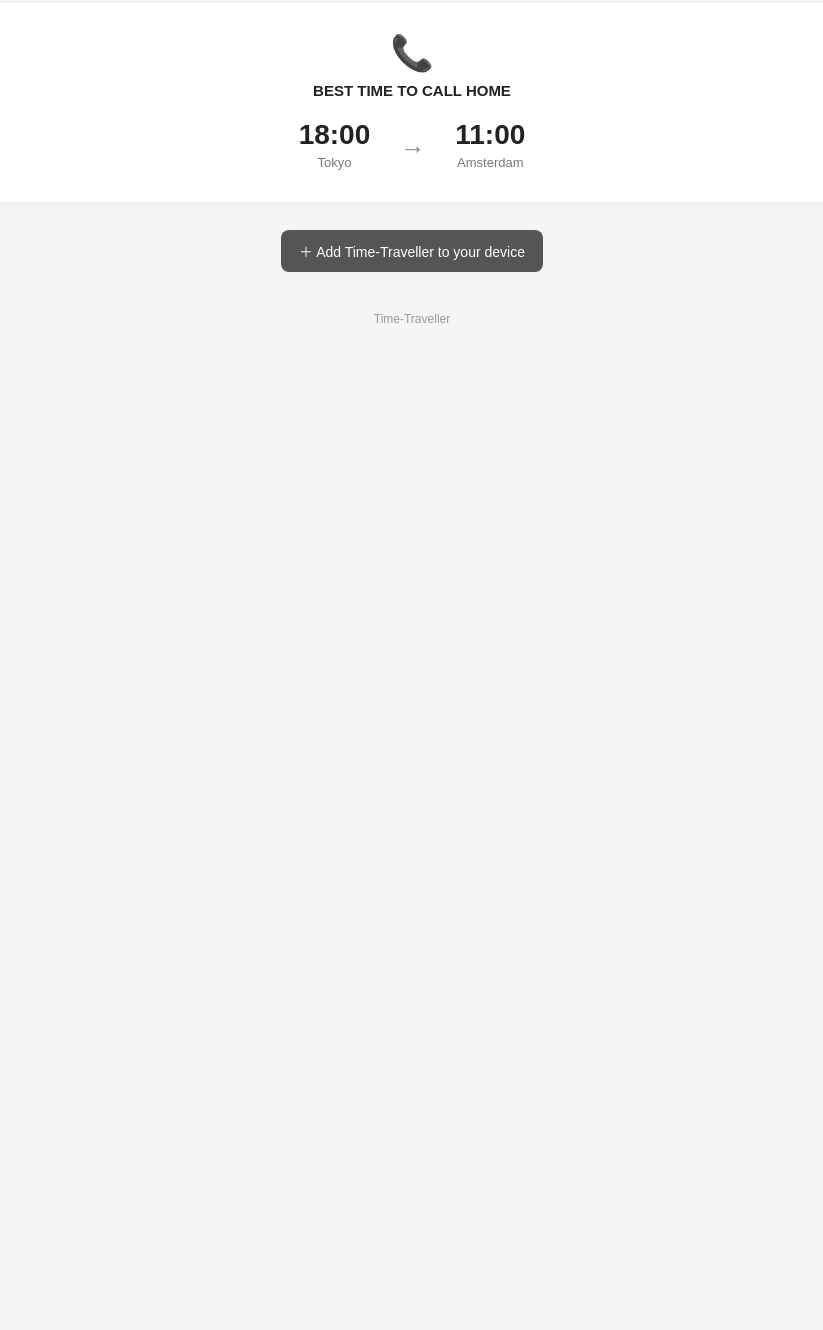
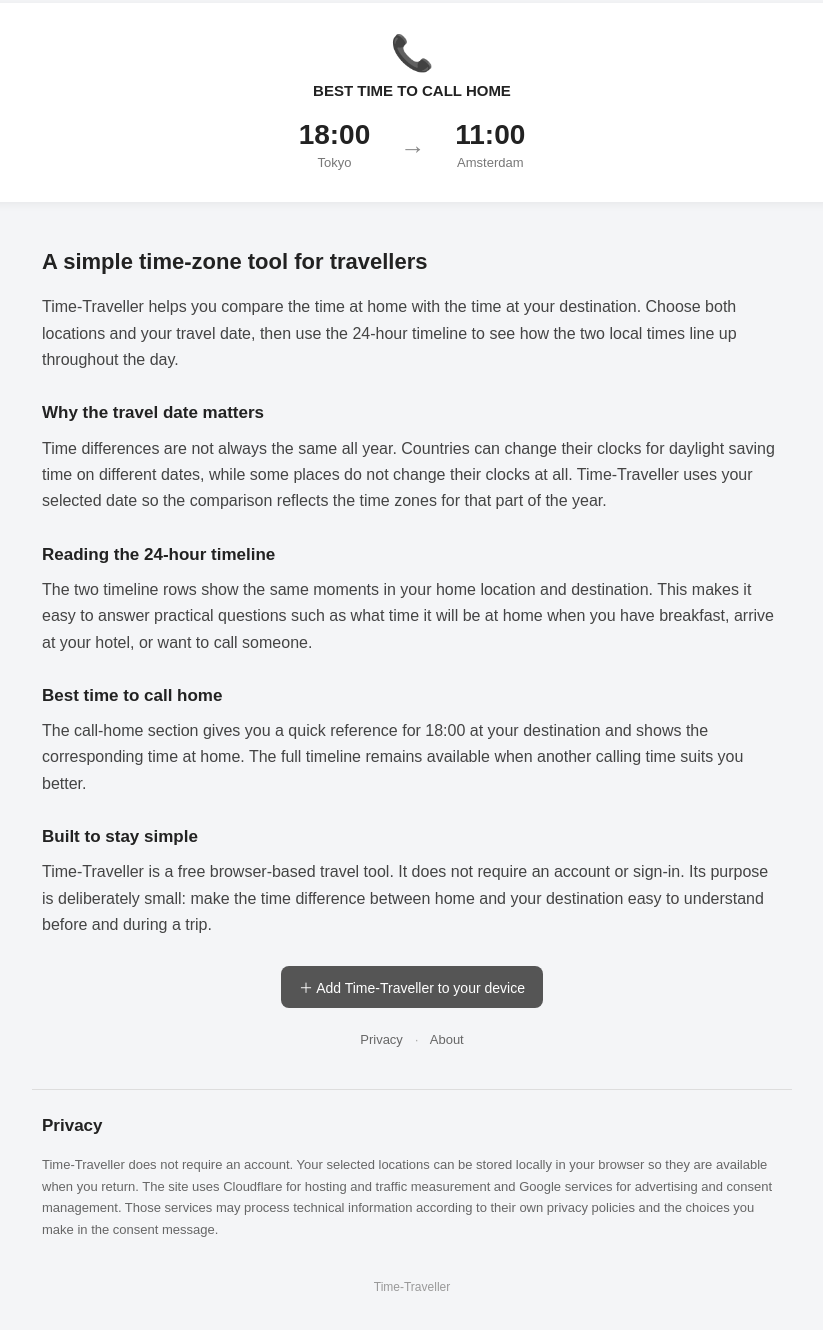
Before and after one commit to rogervleeuwen-creator/time-traveller, a plain HTML site: page index.html in a window 1280 px wide. Shown: the part 704-2034 px from the top of the page, without its empty margins (228-1051 px from the left). Before the commit the page ends 1070 px from the top, so only its background shows below. Drawn offline with Linux system fonts and the light colour scheme.

Commit message:
Add files via upload

```diff
--- a/index.html
+++ b/index.html
@@ -129,11 +129,39 @@
 
         </section>
 
+        <section class="travel-info" aria-labelledby="about-time-traveller">
+            <h2 id="about-time-traveller">A simple time-zone tool for travellers</h2>
+            <p>Time-Traveller helps you compare the time at home with the time at your destination. Choose both locations and your travel date, then use the 24-hour timeline to see how the two local times line up throughout the day.</p>
+
+            <h3>Why the travel date matters</h3>
+            <p>Time differences are not always the same all year. Countries can change their clocks for daylight saving time on different dates, while some places do not change their clocks at all. Time-Traveller uses your selected date so the comparison reflects the time zones for that part of the year.</p>
+
+            <h3>Reading the 24-hour timeline</h3>
+            <p>The two timeline rows show the same moments in your home location and destination. This makes it easy to answer practical questions such as what time it will be at home when you have breakfast, arrive at your hotel, or want to call someone.</p>
+
+            <h3>Best time to call home</h3>
+            <p>The call-home section gives you a quick reference for 18:00 at your destination and shows the corresponding time at home. The full timeline remains available when another calling time suits you better.</p>
+
+            <h3>Built to stay simple</h3>
+            <p>Time-Traveller is a free browser-based travel tool. It does not require an account or sign-in. Its purpose is deliberately small: make the time difference between home and your destination easy to understand before and during a trip.</p>
+        </section>
+
         <div class="install-area">
             <button type="button" id="installButton" class="install-button">
                 ＋ Add Time-Traveller to your device
             </button>
         </div>
+
+        <nav class="site-links" aria-label="Site information">
+            <a href="#privacy">Privacy</a>
+            <span aria-hidden="true">·</span>
+            <a href="#about-time-traveller">About</a>
+        </nav>
+
+        <section class="privacy-note" id="privacy" aria-labelledby="privacy-title">
+            <h2 id="privacy-title">Privacy</h2>
+            <p>Time-Traveller does not require an account. Your selected locations can be stored locally in your browser so they are available when you return. The site uses Cloudflare for hosting and traffic measurement and Google services for advertising and consent management. Those services may process technical information according to their own privacy policies and the choices you make in the consent message.</p>
+        </section>
 
         <footer>Time-Traveller</footer>
 
--- a/style.css
+++ b/style.css
@@ -420,3 +420,77 @@ footer {
     outline: 2px solid #222;
     outline-offset: 3px;
 }
+
+/* --------------------------------
+   TRAVEL INFORMATION
+-------------------------------- */
+
+.travel-info,
+.privacy-note {
+    max-width: 760px;
+    margin: 42px auto 0;
+    padding: 0 10px;
+    line-height: 1.65;
+    color: #444;
+}
+
+.travel-info h2,
+.privacy-note h2 {
+    margin: 0 0 14px;
+    color: #222;
+    font-size: 22px;
+}
+
+.travel-info h3 {
+    margin: 26px 0 8px;
+    color: #222;
+    font-size: 17px;
+}
+
+.travel-info p,
+.privacy-note p {
+    margin: 0 0 14px;
+}
+
+.site-links {
+    margin-top: 24px;
+    text-align: center;
+    font-size: 13px;
+}
+
+.site-links a {
+    color: #666;
+    text-decoration: none;
+}
+
+.site-links a:hover {
+    text-decoration: underline;
+}
+
+.site-links span {
+    margin: 0 8px;
+    color: #aaa;
+}
+
+.privacy-note {
+    padding-top: 22px;
+    border-top: 1px solid #ddd;
+    font-size: 13px;
+    color: #666;
+}
+
+.privacy-note h2 {
+    font-size: 17px;
+}
+
+@media (max-width: 700px) {
+    .travel-info,
+    .privacy-note {
+        margin-top: 34px;
+        padding: 0 4px;
+    }
+
+    .travel-info h2 {
+        font-size: 20px;
+    }
+}
```
